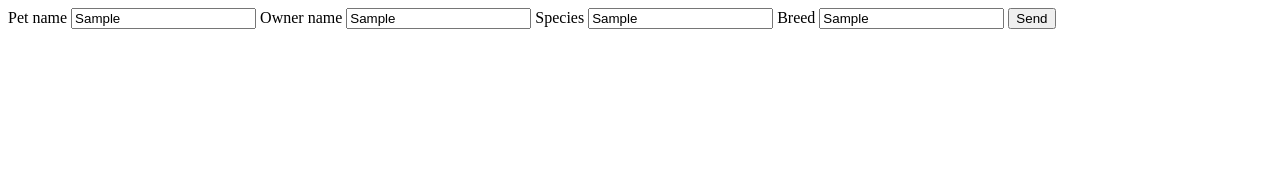
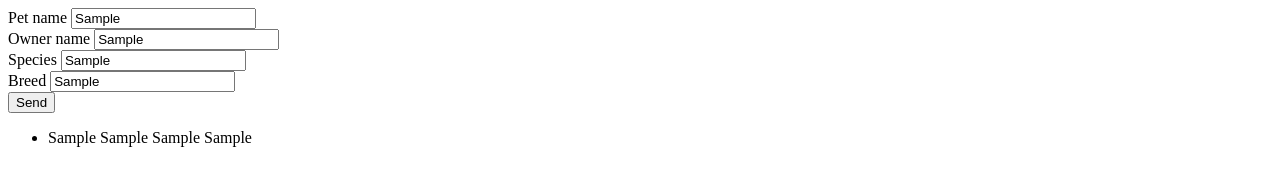
Before and after one commit to cosmin3run/U2-W3-D1-OOP, a plain HTML site: page index.html in a window 1280 px wide. Both pictures are taken after typing "Sample", "Sample", "Sample", "Sample" into the empty fields and a click on the button "Send". Drawn offline with Linux system fonts and the light colour scheme.

Commit message:
es2 with list

```diff
--- a/index.html
+++ b/index.html
@@ -6,17 +6,26 @@
     <title>Object-oriented Programming</title>
   </head>
   <body>
-    <form action="get" id="pet">
+    <form id="pet">
+      <div>
         <label for="petName">Pet name</label>
         <input type="text" name="petName" id="petName" required />
+      </div>
+      <div>
         <label for="ownerName">Owner name</label>
         <input type="text" name="ownerName" id="ownerName" required />
+      </div>
+      <div>
         <label for="species">Species</label>
         <input type="text" name="species" id="species" required />
+      </div>
+      <div>
         <label for="breed">Breed</label>
         <input type="text" name="breed" id="breed" required />
-      <button>Send</button>
+      </div>
+      <button type="submit">Send</button>
     </form>
+    <ul id="newUl"></ul>
     <script src="./script.js"></script>
   </body>
 </html>
--- a/script.js
+++ b/script.js
@@ -31,26 +31,23 @@ class Pet {
   }
 }
 
-list = [];
+let list = [];
 
 const form = document.getElementById("pet");
+const ul = document.getElementById("newUl");
 
-form.addEventListener("submit", (e) => {
-  e.preventDefault();
-  const newPet = new FormData(form);
-  for (item of newPet) {
-    console.log(newPet);
-  }
-});
+form.onsubmit = function (event) {
+  event.preventDefault();
+  let petName = document.getElementById("petName").value;
+  let ownerName = document.getElementById("ownerName").value;
+  let species = document.getElementById("species").value;
+  let breed = document.getElementById("breed").value;
 
-// form.onsubmit = function () {
-//   event.preventDefault();
-//   petName = document.getElementById("petName").value;
-//   ownerName = document.getElementById("ownerName").value;
-//   species = document.getElementById("species").value;
-//   breed = document.getElementById("breed").value;
-
-//   const newPet = new Pet(petName, ownerName, species, breed);
-//   list.push(newPet);
-// };
-// console.log(list);
+  const newPet = new Pet(petName, ownerName, species, breed);
+  list.push(newPet);
+  let li = document.createElement("li");
+  li.innerText = newPet.petName + " " + newPet.ownerName + " " + newPet.species + " " + newPet.breed;
+  ul.appendChild(li);
+  console.log(list);
+};
+console.log(list);
```
Lines whose indentation alone changed are shown as unchanged.
